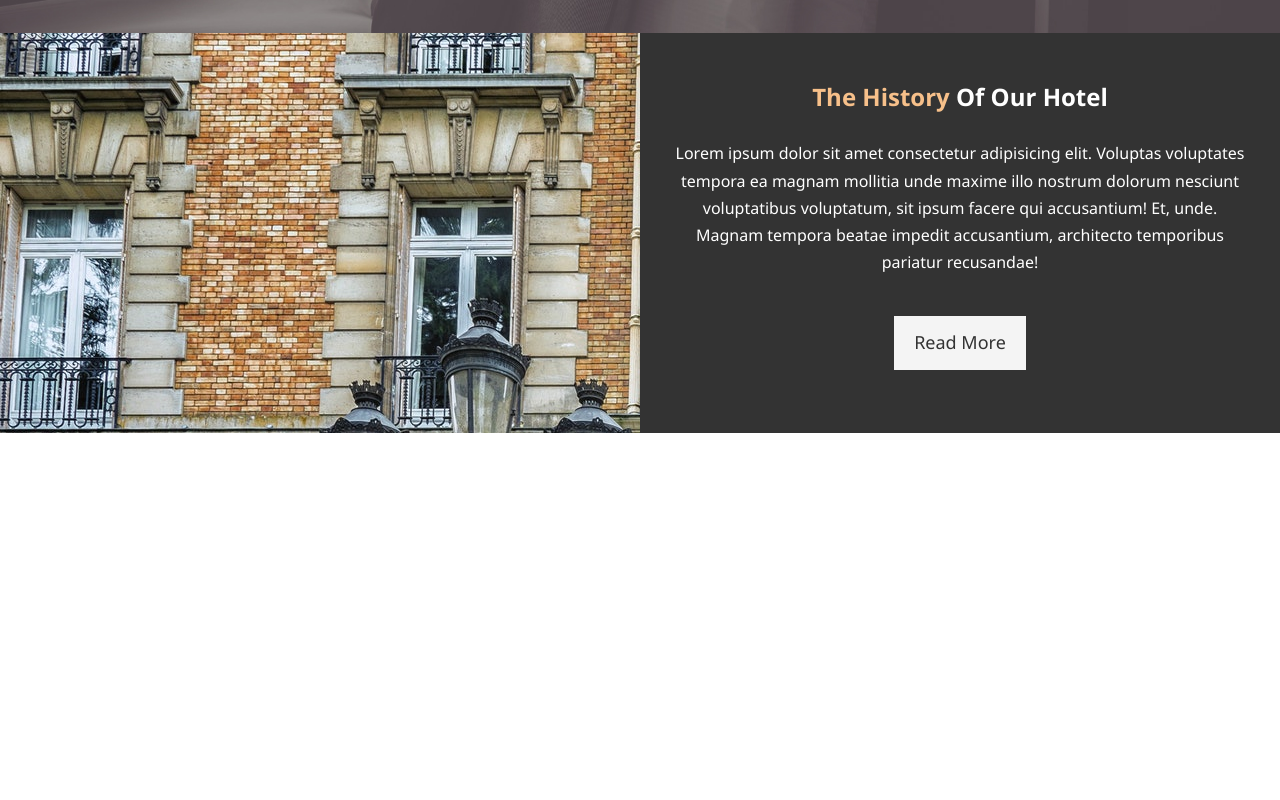
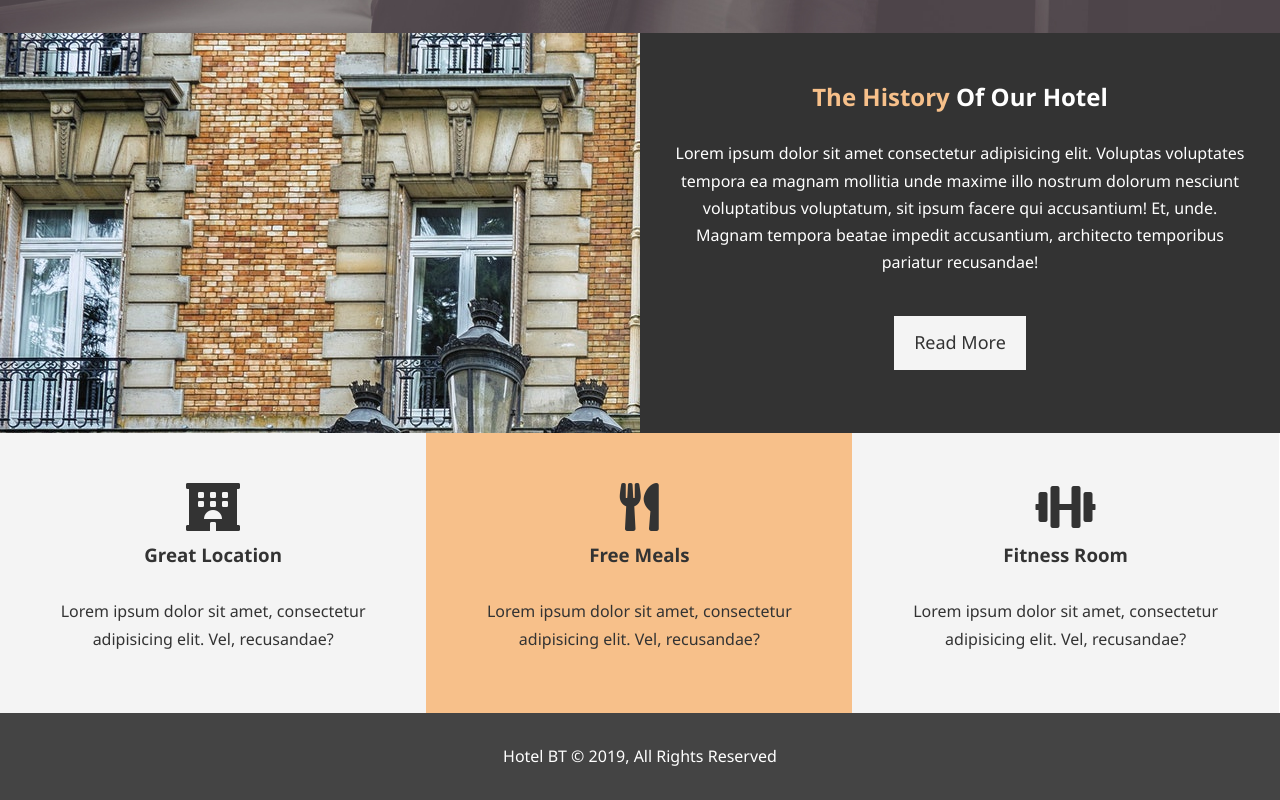
Before and after one commit to Alesvoy/modernHtmlAndCss, a plain HTML site: page section4HotelWebsite/index.html in a window 1280 px wide. Shown: the part 634-1434 px from the top of the page. Before the commit the page ends 1067 px from the top, so only its background shows below. Drawn offline with Linux system fonts and the light colour scheme.

Commit message:
Finished features and footer

```diff
--- a/section4HotelWebsite/css/styles.css
+++ b/section4HotelWebsite/css/styles.css
@@ -74,8 +74,12 @@ p {
 }
 
 .bg-primary {
-  background: #333;
-  color: #f7c08a;
+  background: #f7c08a;
+  color: #333;
+}
+
+.clr {
+  clear: both;
 }
 
 /* Navbar */
@@ -161,3 +165,23 @@ p {
 #home-info .info-content p {
   padding-bottom: 30px;
 }
+
+/* Features Section */
+.box {
+  float: left;
+  width: 33.3%;
+  padding: 50px;
+  text-align: center;
+}
+
+.box i {
+  margin-bottom: 10px;
+}
+
+/* Footer */
+#main-footer {
+  text-align: center;
+  background: #444;
+  color: #fff;
+  padding: 20px;
+}
--- a/section4HotelWebsite/index.html
+++ b/section4HotelWebsite/index.html
@@ -9,6 +9,12 @@
       content="Welcome to the most extraordinary hotel in Boston Massachusetts"
     />
     <meta name="keywords" content="hotel,boston hotel, new england hotel" />
+    <link
+      rel="stylesheet"
+      href="https://use.fontawesome.com/releases/v5.15.4/css/all.css"
+      integrity="sha384-DyZ88mC6Up2uqS4h/KRgHuoeGwBcD4Ng9SiP4dIRy0EXTlnuz47vAwmeGwVChigm"
+      crossorigin="anonymous"
+    />
     <link rel="stylesheet" href="css/styles.css" />
     <title>Hotel BT | Welcome</title>
   </head>
@@ -53,5 +59,38 @@
         <a href="about.html" class="btn btn-light">Read More</a>
       </div>
     </section>
+
+    <section id="features">
+      <div class="box bg-light">
+        <i class="fas fa-hotel fa-3x"></i>
+        <h3>Great Location</h3>
+        <p>
+          Lorem ipsum dolor sit amet, consectetur adipisicing elit. Vel,
+          recusandae?
+        </p>
+      </div>
+      <div class="box bg-primary">
+        <i class="fas fa-utensils fa-3x"></i>
+        <h3>Free Meals</h3>
+        <p>
+          Lorem ipsum dolor sit amet, consectetur adipisicing elit. Vel,
+          recusandae?
+        </p>
+      </div>
+      <div class="box bg-light">
+        <i class="fas fa-dumbbell fa-3x"></i>
+        <h3>Fitness Room</h3>
+        <p>
+          Lorem ipsum dolor sit amet, consectetur adipisicing elit. Vel,
+          recusandae?
+        </p>
+      </div>
+    </section>
+
+    <div class="clr"></div>
+
+    <footer id="main-footer">
+      <p>Hotel BT &copy; 2019, All Rights Reserved</p>
+    </footer>
   </body>
 </html>
```
